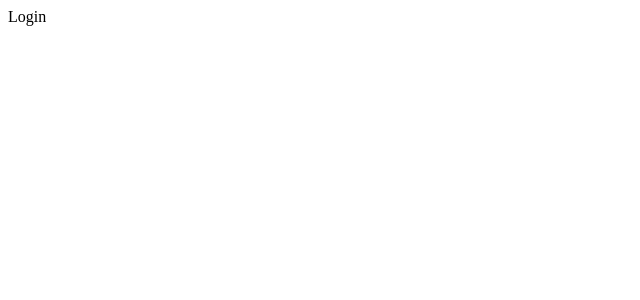
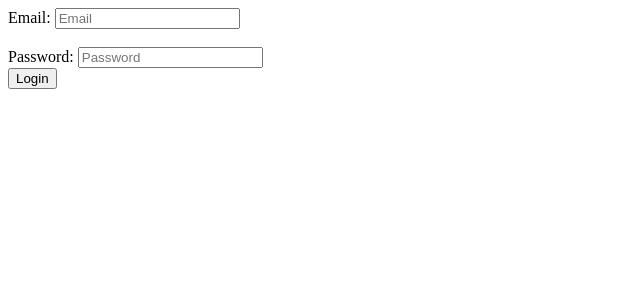
Before and after one commit to surafel1624/Ewket-Forum, a React (Vite) app in the folder client/: page /login in a window 1280 px wide. Shown: the top 300 px of the page, without its empty margins (0-640 px from the left). Built offline with nearby package versions, Linux system fonts and the light colour scheme.

Commit message:
Login page

```diff
--- a/client/src/pages/auth/Login.jsx
+++ b/client/src/pages/auth/Login.jsx
@@ -1,8 +1,49 @@
-import React from 'react'
+import React, { useRef } from 'react';
+import { useNavigate } from 'react-router-dom';
+import axios from '../../API/axios';
 
 function Login() {
+  const navigate = useNavigate();
+  const emailDom = useRef();
+  const passwordDom = useRef();
+
+   async function handleSubmit(e){
+    e.preventDefault();
+    const emailValue = emailDom.current.value;
+    const passwordValue = passwordDom.current.value;
+    if(!emailValue || !passwordValue){
+      alert("Please provide all required information.");
+      return;
+    }
+    try {
+      const {data} = await axios.post('/users/login', {
+        email: emailValue,
+        password: passwordValue
+      });
+      alert("Successfully logged in.");
+      localStorage.setItem('token', data.token);
+      // navigate('/');
+      console.log(data);
+    } catch (error) {
+      alert(error?.response?.data?.msg);
+    }
+  }
+
   return (
-    <div>Login</div>
+    <section>
+      <form onSubmit={handleSubmit}>
+        <div>
+          <span>Email: </span>
+          <input ref={emailDom} type="email" placeholder="Email" required/>
+        </div>
+        <br />
+        <div>
+          <span>Password: </span>
+          <input ref={passwordDom} type="password" placeholder="Password" required/>
+        </div>
+        <button type='submit'>Login</button>
+      </form>
+    </section>
   )
 }
 
--- a/client/src/pages/auth/Register.jsx
+++ b/client/src/pages/auth/Register.jsx
@@ -17,7 +17,7 @@ function Register() {
     const lastnameValue = lastNameDom.current.value;
     const emailValue = emailDom.current.value;
     const passwordValue = passwordDom.current.value;
-    if(!usernameValue || !firstnameValue || !lastnameValue || !emailValue || !passwordValue || !passwordValue){
+    if(!usernameValue || !firstnameValue || !lastnameValue || !emailValue || !passwordValue){
       alert("Please provide all required information.");
       return;
     }
@@ -32,8 +32,7 @@ function Register() {
       alert("Successfully registered. Please login.");
       navigate('/login');
     } catch (error) {
-      alert("Something went wrong!");
-      console.log(error.response);
+      alert(error?.response?.data?.msg);
     }
   }
   return (
```
Also changed, not shown: 1 other file (tests, documents, lock files or other folders).
